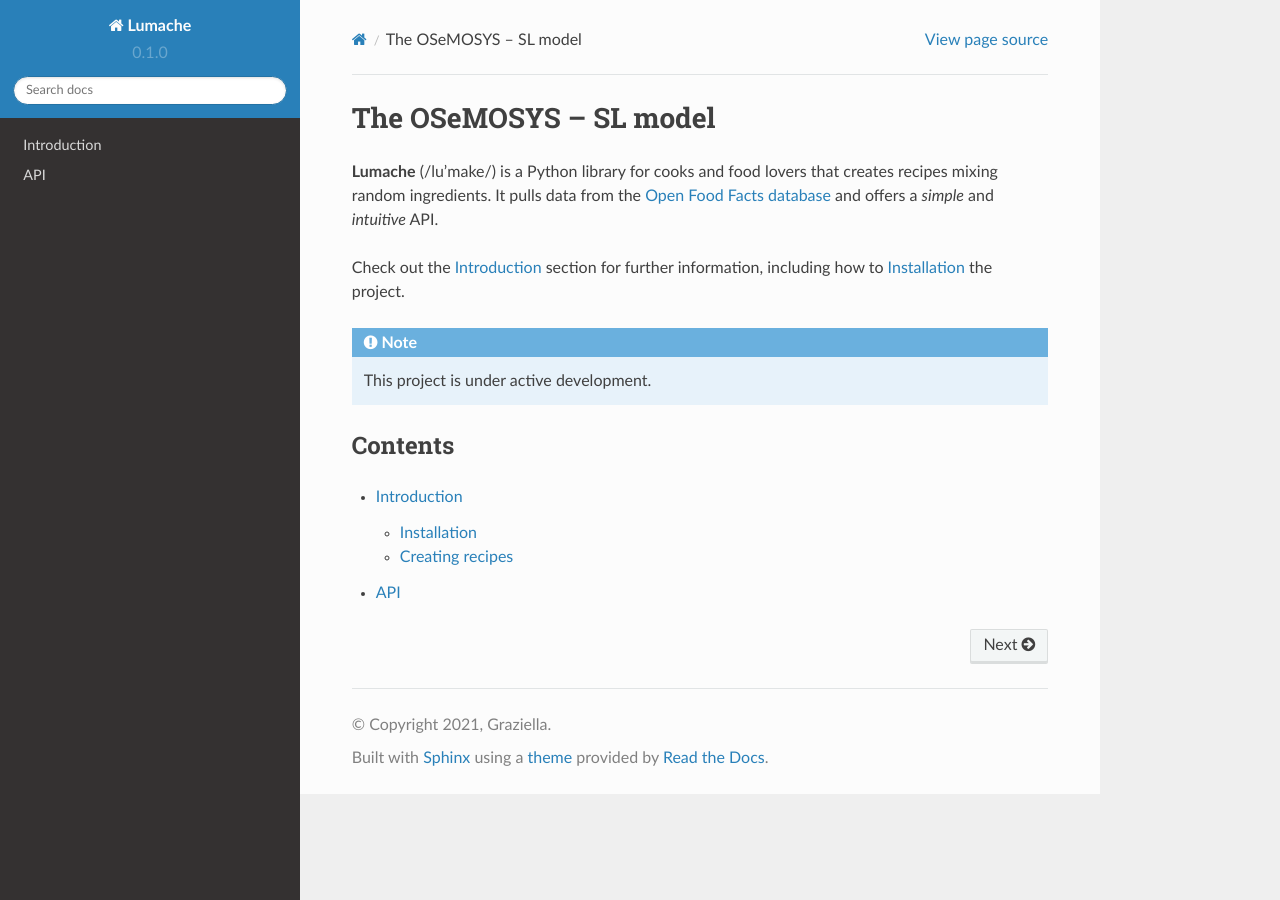
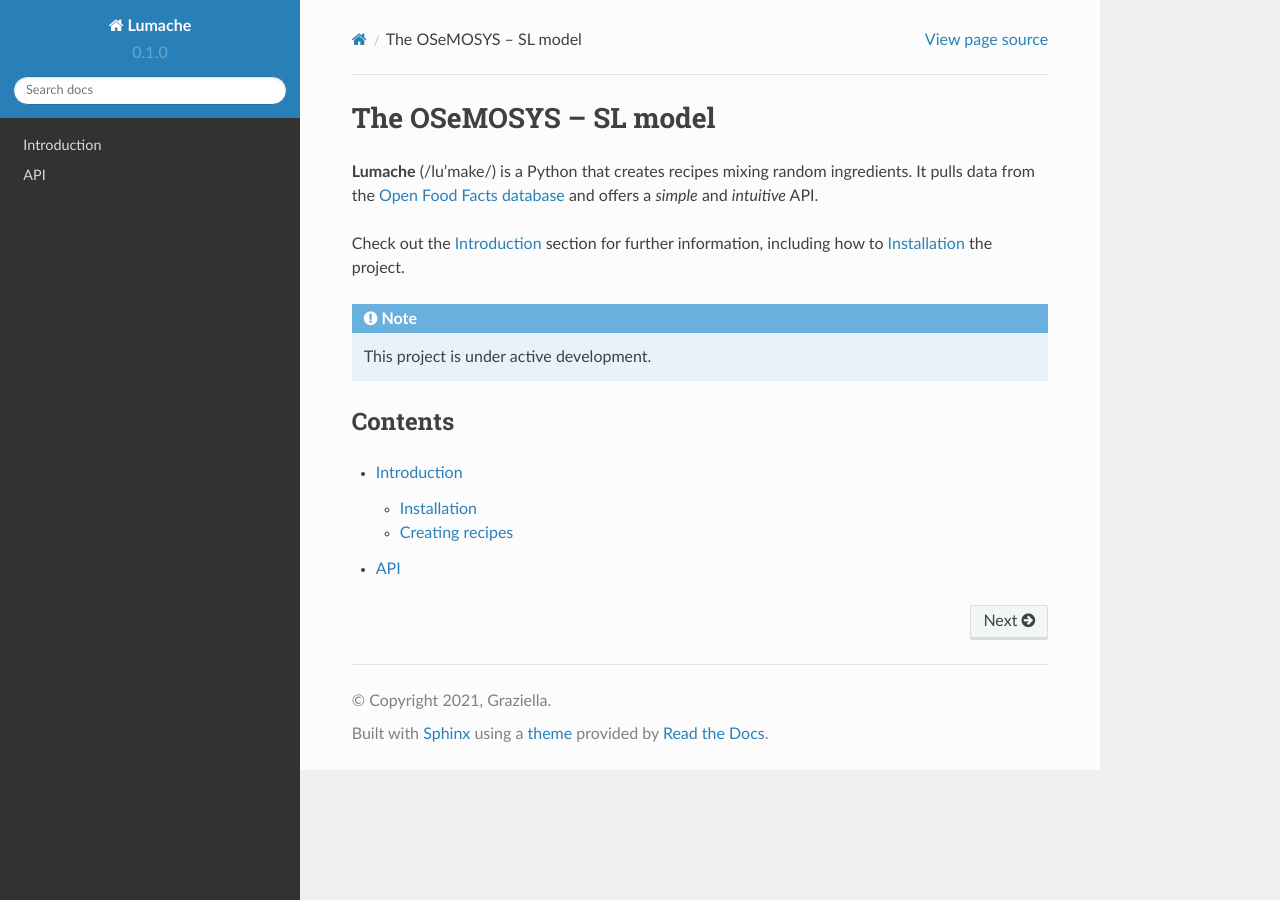
Before and after one commit to raneasaad01/Sierra-Leone, a Sphinx documentation site: the page built from docs/source/index.rst, in a window 1280 px wide. Built offline with Sphinx 7.4.7 and the Read the Docs theme 2.0.0, drawn with Linux system fonts in a browser that asks for light colours.

Commit message:
Update index.rst

```diff
--- a/docs/source/index.rst
+++ b/docs/source/index.rst
@@ -1,7 +1,7 @@
 The OSeMOSYS – SL model
 ===================================
 
-**Lumache** (/lu'make/) is a Python library for cooks and food lovers
+**Lumache** (/lu'make/) is a Python
 that creates recipes mixing random ingredients.
 It pulls data from the `Open Food Facts database <https://world.openfoodfacts.org/>`_
 and offers a *simple* and *intuitive* API.
```
